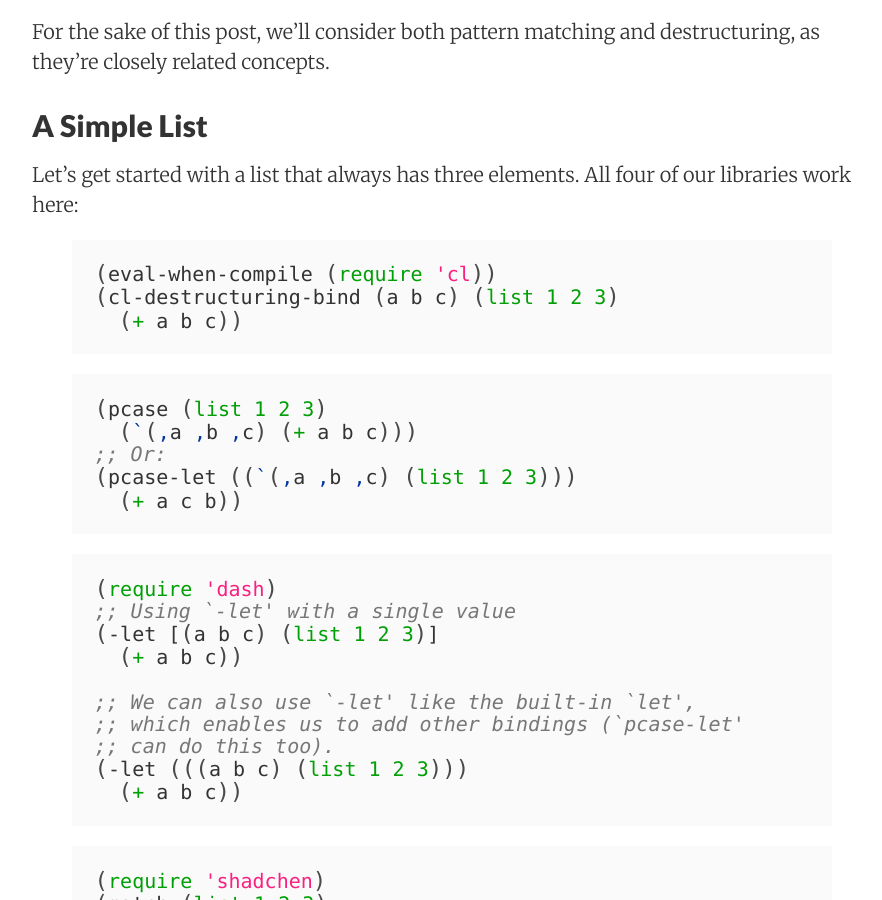
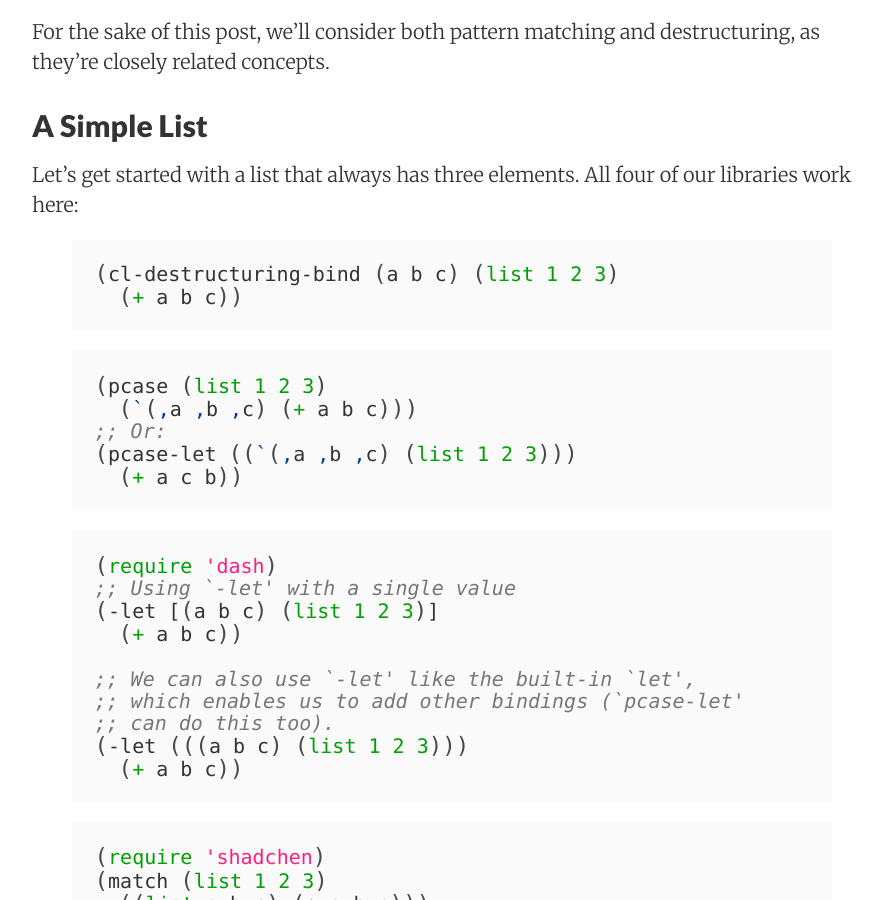
Before and after one commit to Wilfred/wilfred.github.com, a Jekyll site: the page built from _posts/2017-03-19-pattern-matching-in-emacs-lisp.markdown, in a window 1280 px wide and 900 px high, scrolled down 650 px. Shown: the whole window, without its empty margins (188-1070 px from the left). Built offline with Jekyll 4.4.1, drawn with Linux system fonts in a browser that asks for light colours; nearby versions of some CDN libraries; some of the changed text lies outside the part shown.

Commit message:
cl-destructuring-bind is autoloaded so we don't need this require

```diff
--- a/_posts/2017-03-19-pattern-matching-in-emacs-lisp.markdown
+++ b/_posts/2017-03-19-pattern-matching-in-emacs-lisp.markdown
@@ -25,7 +25,6 @@ Let's get started with a list that always has three elements. All four
 of our libraries work here:
 
 {% highlight common-lisp %}
-(eval-when-compile (require 'cl))
 (cl-destructuring-bind (a b c) (list 1 2 3)
   (+ a b c))
 {% endhighlight %}
@@ -114,7 +113,6 @@ A full-featured pattern matching library should include the ability to
 skip elements, so naturally this is possible too:
 
 {% highlight common-lisp %}
-(eval-when-compile (require 'cl))
 (cl-destructuring-bind (a _ _ d) (list 1 2 3 4)
   (+ a d))
 {% endhighlight %}
@@ -199,7 +197,6 @@ can match on this instead:
 ;; The docstring for `cl-destructuring-bind' doesn't say
 ;; what's possible, but Info node `(cl) Macros' informs
 ;; us that the syntax is the same as `cl-defmacro'.
-(eval-when-compile (require 'cl))
 (cl-destructuring-bind (a &rest b) (cons 1 2)
   (+ a b))
 {% endhighlight %}
```
